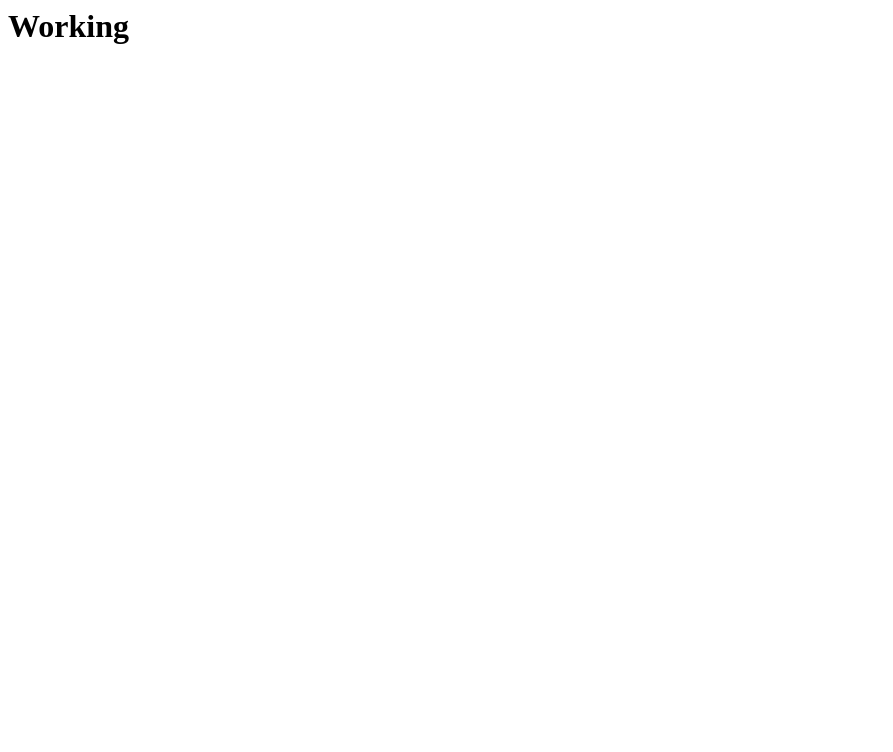
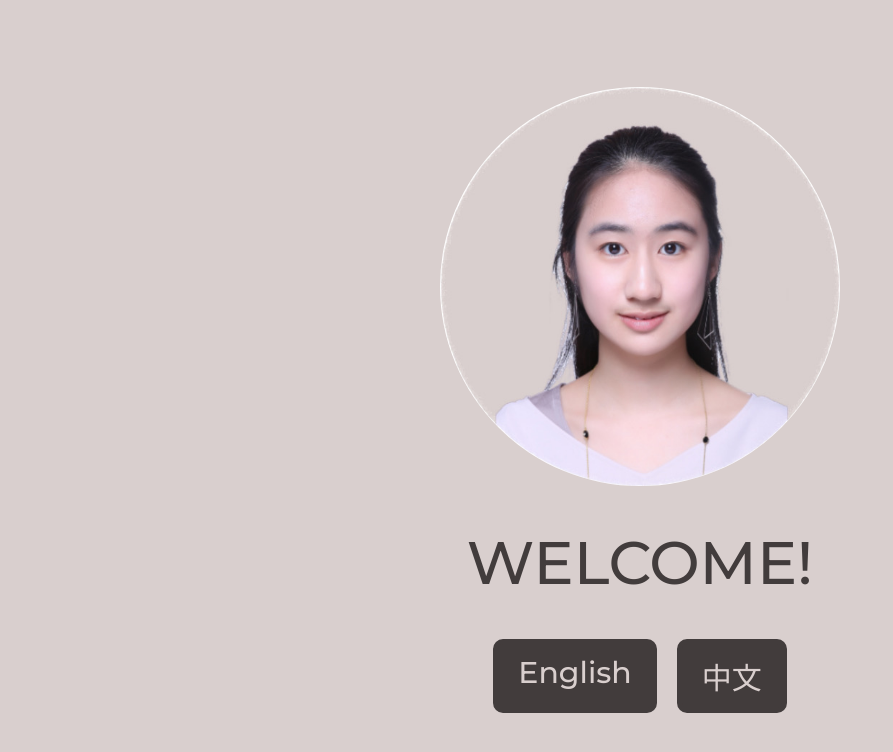
Before and after one commit to nellyshieh/resume, a plain HTML site: page index.html in a window 1280 px wide. Shown: the whole page, without its empty margins (0-893 px from the left). Drawn offline with Linux system fonts and the light colour scheme.

Commit message:
Add files via upload

```diff
--- a/index.html
+++ b/index.html
@@ -1 +1,26 @@
-<h1>Working<h1>
+<!DOCTYPE html>
+<html class="index">
+<head>
+	<link href="https://fonts.googleapis.com/css2?family=Montserrat:ital,wght@0,200;0,300;0,400;0,500;1,200;1,300;1,400;1,500&family=Noto+Sans+TC:wght@100;300;400;500&display=swap" rel="stylesheet">
+	<link rel="stylesheet" type="text/css" href="resumestyle.css">
+	<meta charset="utf-8">
+	<meta name="viewport" content="width=device-width, initial-scale=1">
+	<title>Nelly Shieh: Welcome</title>
+</head>
+<body class="index">
+	<div id="WelcomePage" class="index flex column center">
+		<img src="Nelly.jpg" id="me" alt="ME">
+		<div id= "Welcome">
+			<h1>WELCOME!</h1>
+		</div>
+		<div id="language" class="flex wrap center">
+			<a href="" class="buttonL" type="button">
+				English
+			</a>
+			<a href="" class="buttonL chinese" type="button">
+				中文
+			</a>
+		</div>
+	</div>
+</body>
+</html>
--- /dev/null
+++ b/resumestyle.css
@@ -0,0 +1,62 @@
+html, body {
+	background-color: #D9CFCE;
+	font-family: 'Montserrat', sans-serif;
+	margin: 0px;
+	color: #423C3C;
+}
+
+h1 {
+	font-size: 60px;
+	font-weight: 500;
+}
+
+#WelcomePage img {
+	width: 50%;
+	max-width: 400px;
+	border-radius: 50%;
+}
+
+.chinese{
+	font-family: 'Noto Sans TC', sans-serif;
+}
+
+.index {
+	width: 100%;
+	height: 100%;
+}
+
+.flex {
+	display: flex;
+}
+
+.wrap {
+	flex-wrap: wrap;
+}
+
+.center {
+	justify-content: center;
+}
+
+.column {
+	flex-direction: column;
+	align-items: center;
+	text-align: center;
+}
+
+.buttonL {
+	background-color: #423C3C;
+	color: #D9CFCE;
+	text-decoration: none;
+	border-radius: 10px;
+	font-size: 30px;
+	font-weight: 500;
+	padding: 10px 20px;
+	margin: 0 10px;
+	border: 5px solid #423C3C;
+
+}
+
+.buttonL:hover {
+	background-color: #D9CFCE;
+	color: #423C3C;
+}
```
Also changed, not shown: Nelly.jpg (added).
